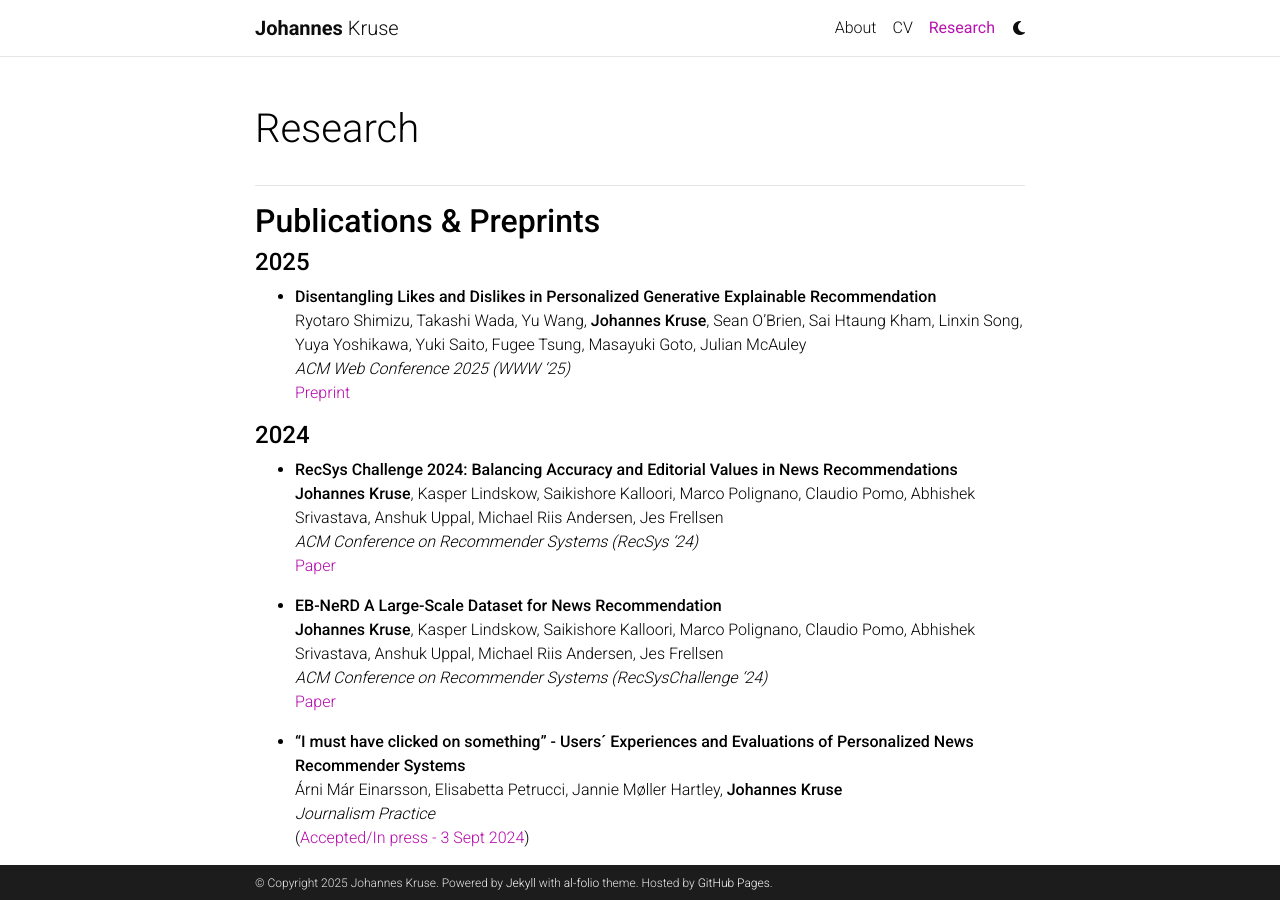
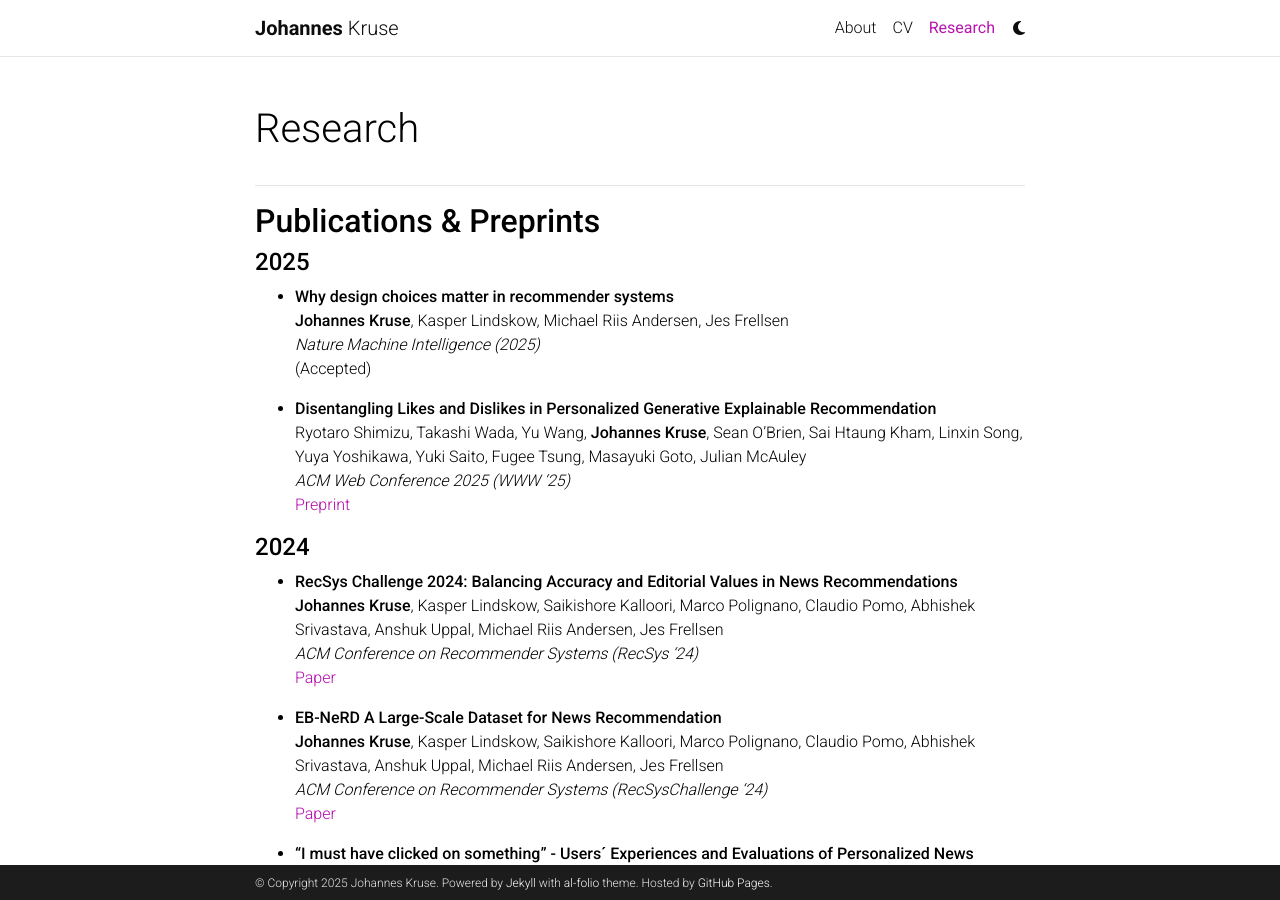
Before and after one commit to johanneskruse/johanneskruse.github.io, a Jekyll site: the page built from _pages/2_publications.md, in a window 1280 px wide and 900 px high. Built offline with Jekyll 4.4.1, drawn with Linux system fonts in a browser that asks for light colours; comment, search, counter and statistics services are not loaded; a style sheet for code colours, icons or effects is not loaded.

Commit message:
add article / update cv

```diff
--- a/_pages/2_publications.md
+++ b/_pages/2_publications.md
@@ -11,6 +11,11 @@ nav_order: 2
 ----
 ## **Publications & Preprints**
 #### **2025**
+- **Why design choices matter in recommender systems** \
+  **Johannes Kruse**, Kasper Lindskow, Michael Riis Andersen, Jes Frellsen \
+  *Nature Machine Intelligence (2025)* \
+  (Accepted)
+
 - **Disentangling Likes and Dislikes in Personalized Generative Explainable Recommendation** \
   Ryotaro Shimizu, Takashi Wada, Yu Wang, **Johannes Kruse**, Sean O'Brien, Sai Htaung Kham, Linxin Song, Yuya Yoshikawa, Yuki Saito, Fugee Tsung, Masayuki Goto, Julian McAuley \
   *ACM Web Conference 2025 (WWW '25)* \
```
Also changed, not shown: 1 other file.
